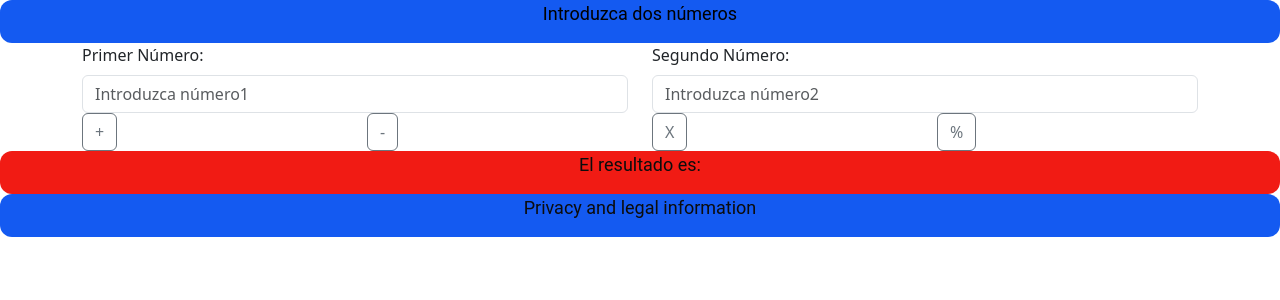
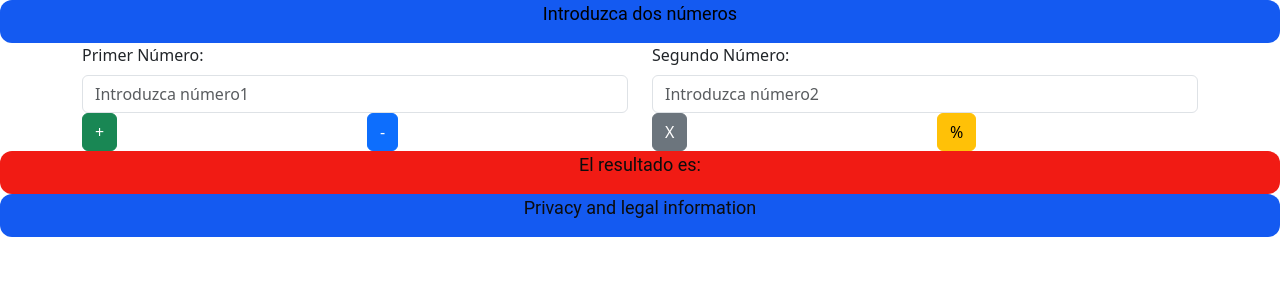
Before and after one commit to JonathanSaltos/EjercicioREACT2024, a React (Create React App) app in the folder my-appreact2024/: page / in a window 1280 px wide. Shown: the top 300 px of the page. Built offline with nearby package versions, Linux system fonts and the light colour scheme.

Commit message:
crear toolpits suma resta multiplicar dividir

```diff
--- a/my-appreact2024/src/App.js
+++ b/my-appreact2024/src/App.js
@@ -6,7 +6,7 @@ import { useState } from "react";
 import Container from 'react-bootstrap/Container';
 import Row from 'react-bootstrap/Row';
 import Col from 'react-bootstrap/Col';
-import Button from 'react-bootstrap/Button';
+import {Button , OverlayTrigger, Tooltip } from 'react-bootstrap';
 
 import Resultado from './Componentes/Resultado';
 
@@ -98,7 +98,11 @@ const clickHandler4 = () => {
         console.log(resultado);
 
 }
-
+const renderTooltip = (texto) => (
+  <Tooltip id="button-tooltip">
+    {texto}
+  </Tooltip>
+);
   return (
             <div>
             <Cabecera />
@@ -119,28 +123,36 @@ const clickHandler4 = () => {
 
 
             <Row>
-            <Col>
-            <Button onClick={clickHandler1} variant="outline-secondary" id="button-addon1">
+            <Col> <OverlayTrigger
+                placement="top"
+                overlay={renderTooltip('Sumar')}>
+            <Button onClick={clickHandler1} variant="success" id="button-addon1 ">
              +
-            </Button>
+            </Button></OverlayTrigger>
             </Col>
 
-            <Col>
-            <Button onClick={clickHandler2}variant="outline-secondary" id="button-addon1">
+            <Col> <OverlayTrigger
+                placement="top"
+                overlay={renderTooltip('Restar')}>
+            <Button onClick={clickHandler2}variant="primary" id="button-addon1">
              -
-            </Button>
+            </Button></OverlayTrigger>
             </Col>
 
-            <Col>
-            <Button onClick={clickHandler3}variant="outline-secondary" id="button-addon1">
+            <Col><OverlayTrigger
+                placement="top"
+                overlay={renderTooltip('Multiplicar')}>
+            <Button onClick={clickHandler3}variant="secondary" id="button-addon1">
              X
-            </Button>
+            </Button></OverlayTrigger>
             </Col>
 
-            <Col>
-            <Button onClick={clickHandler4}variant="outline-secondary" id="button-addon1">
+            <Col><OverlayTrigger
+                placement="top"
+                overlay={renderTooltip('Dividir')}>
+            <Button onClick={clickHandler4}variant="warning" id="button-addon1">
              %
-            </Button>
+            </Button></OverlayTrigger>
             </Col>
             </Row>
 
--- a/my-appreact2024/src/Componentes/Resultado.js
+++ b/my-appreact2024/src/Componentes/Resultado.js
@@ -6,7 +6,7 @@ function Resultado(props) {
   <div className='resultado'>
    <p>
 
-    El resultado es:{props.resultado}
+    El resultado es: {props.resultado}
 
 
     </p>
```
